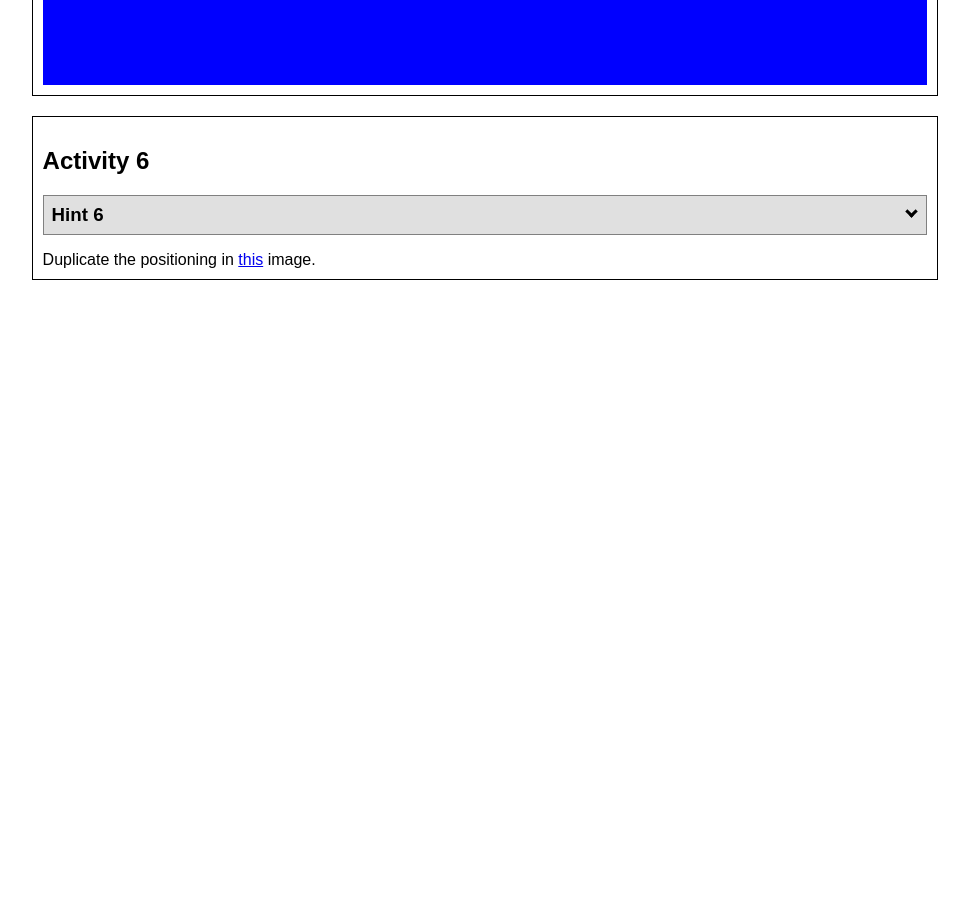
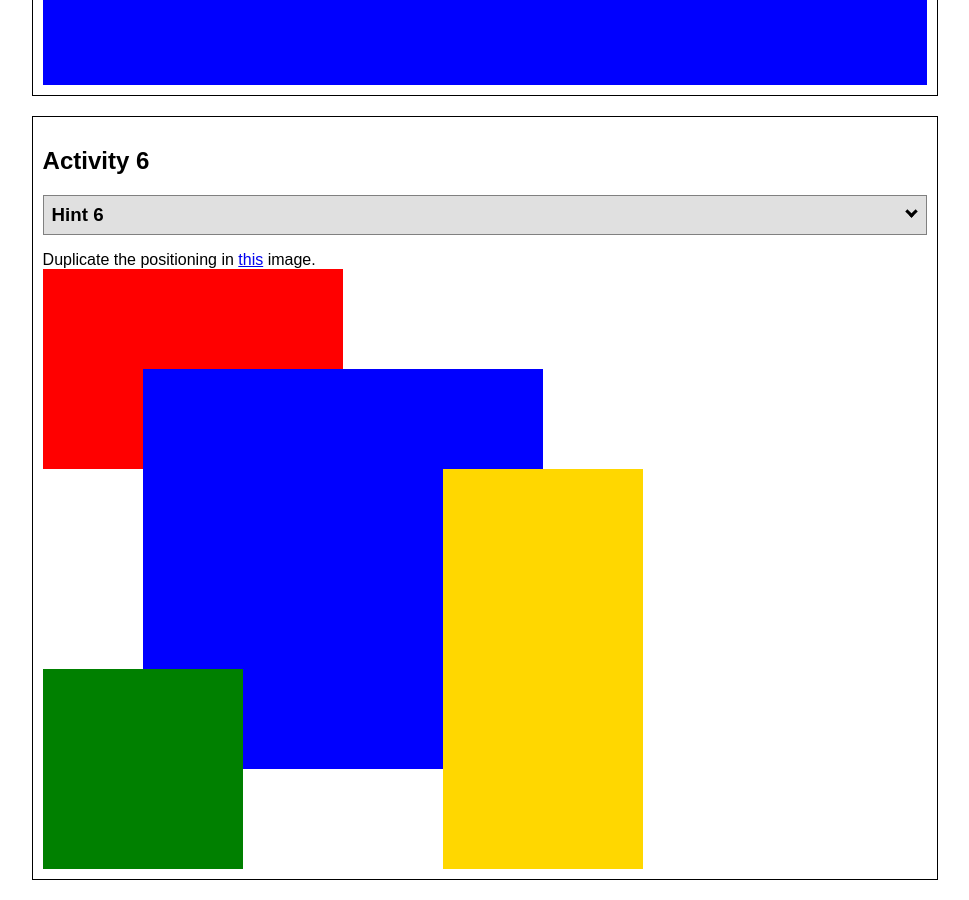
Before and after one commit to Iolaveson/iolaveson.github.io, a plain HTML site: page wwr/positioning.html in a window 1280 px wide. Shown: the part 3011-3911 px from the top of the page, without its empty margins (155-1124 px from the left). Before the commit the page ends 3311 px from the top, so only its background shows below. Drawn offline with Linux system fonts and the light colour scheme.

Commit message:
fixed for sure

```diff
--- a/wwr/positionstyles.css
+++ b/wwr/positionstyles.css
@@ -165,6 +165,8 @@
 /* Activity 6 styles */
 .content6 {
   /* This is the parent of the activity 6 boxes. */
+  width: 600px;
+  height: 600px;
   display: grid;
   grid-template-columns: 1fr 1fr 1fr 1fr 1fr 1fr;
   grid-template-rows: 1fr 1fr 1fr 1fr 1fr 1fr;
@@ -177,28 +179,31 @@
   grid-column-end: 4;
   grid-row-start: 1;
   grid-row-end: 3;
+  z-index: -1;
 }
 .green6 {
-  width: 100%;
-  height: 100%;
+  width: auto;
+  height: auto;
   background-color: green;
   grid-column-start: 1;
-  grid-column-end: 2;
+  grid-column-end: 3;
   grid-row-start: 5;
   grid-row-end: 7;
+  z-index: 1;
 }
 .yellow6 {
-  width: 100%;
-  height: 100%;
+  width: auto;
+  height: auto;
   background-color: gold;
   grid-column-start: 5;
-  grid-column-end: 6;
+  grid-column-end: 7;
   grid-row-start: 3;
   grid-row-end: 7;
+  z-index: 1;
 }
 .blue6 {
-  width: 100%;
-  height: 100%;
+  width: auto;
+  height: auto;
   background-color: blue;
   grid-column-start: 2;
   grid-column-end: 6;
--- a/wwr/styles/style.css
+++ b/wwr/styles/style.css
@@ -21,6 +21,8 @@ h2{
 }
 header{
     background-color: rgba(20, 30, 13, .7);
+    display: grid;
+    grid-template-columns: 150px auto;
 }
 #logo_link{
     padding-top: 5px;
```
